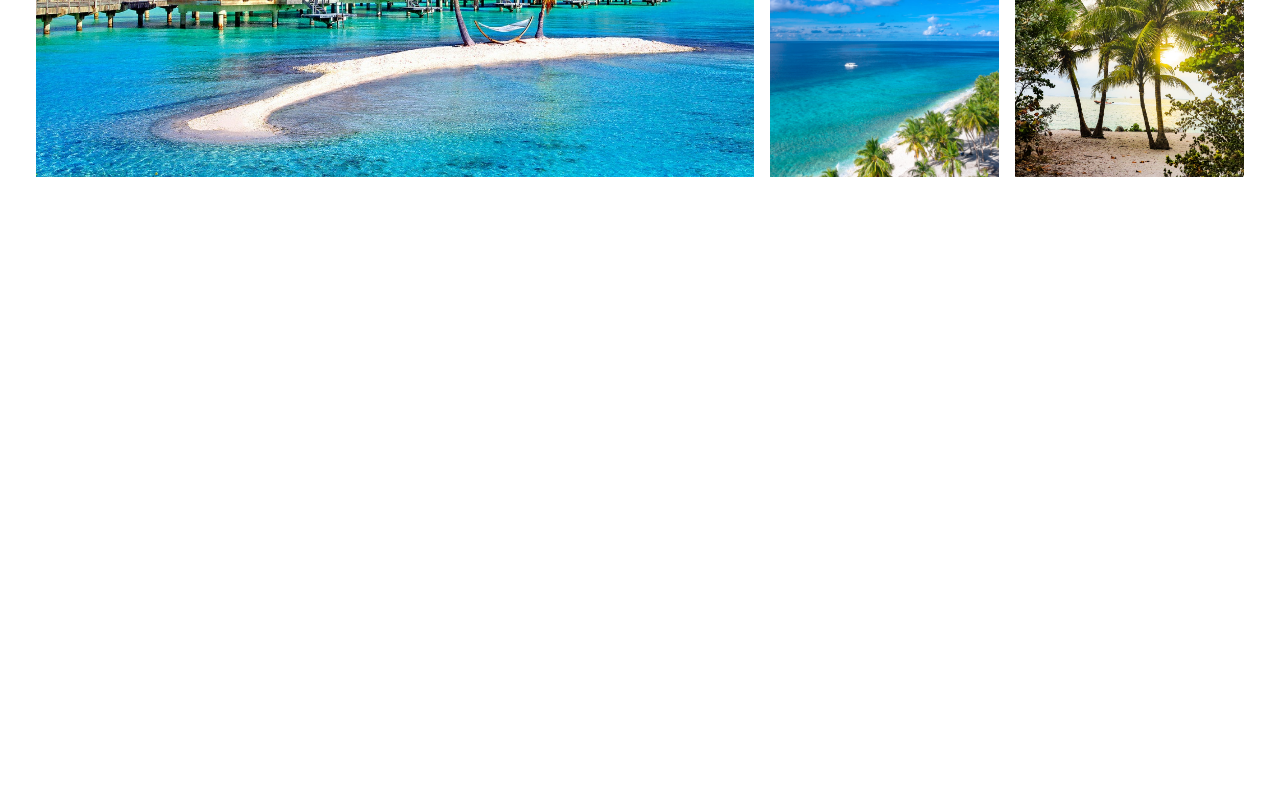
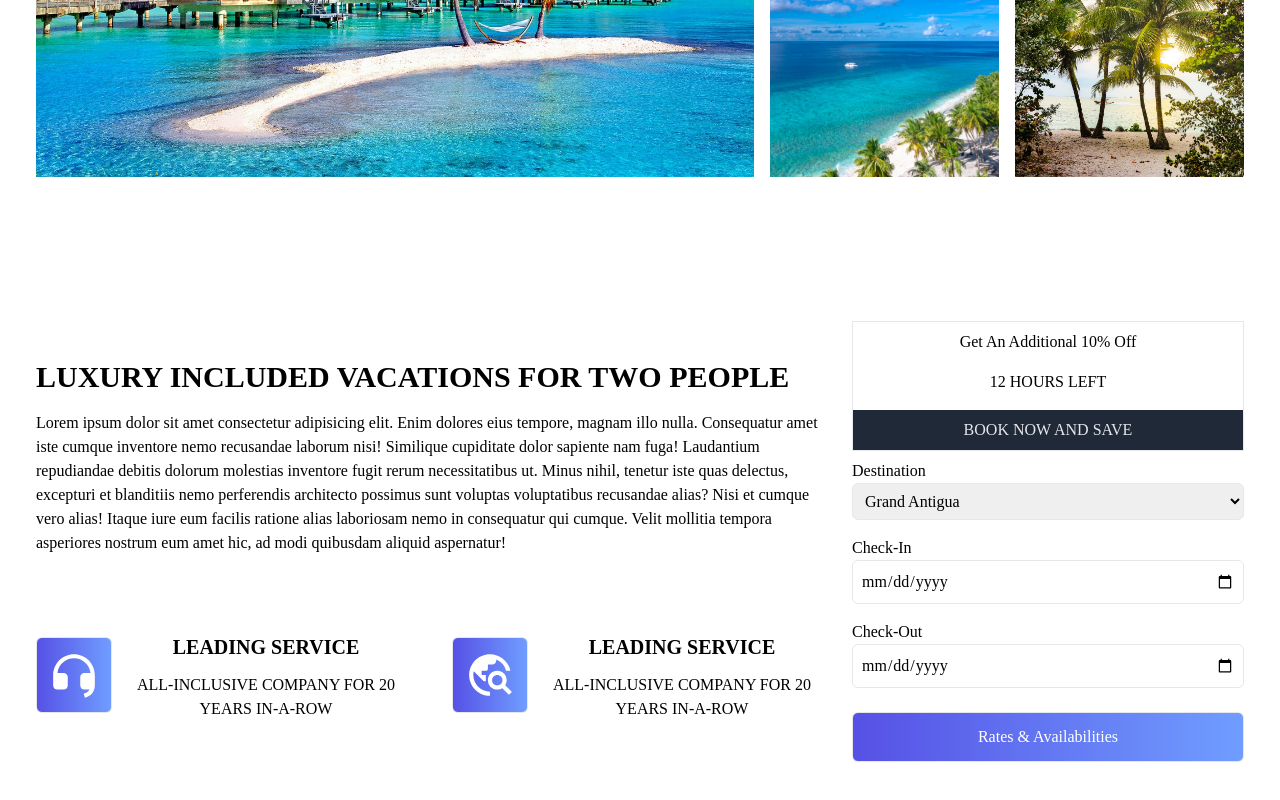
Before and after one commit to V-Gnana-Teja/Travel-Website, a React (Create React App) app: page / in a window 1280 px wide. Shown: the part 1278-2078 px from the top of the page. Before the commit the page ends 1535 px from the top, so only its background shows below. Built offline with nearby package versions, Linux system fonts and the light colour scheme.

Commit message:
Created Place Info, Contact and Form Section

```diff
--- a/src/App.js
+++ b/src/App.js
@@ -2,6 +2,7 @@
 import Navbar from "./components/Navbar";
 import Hero from "./components/Hero";
 import Destinations from "./components/Destinations";
+import Search from "./components/Search";
 
 function App() {
   return (
@@ -9,6 +10,7 @@
       <Navbar />
       <Hero />
       <Destinations />
+      <Search />
     </div>
   );
 }
--- /dev/null
+++ b/src/components/Search.jsx
@@ -0,0 +1,86 @@
+import React from "react";
+import { RiCustomerServiceFill } from "react-icons/ri";
+import { MdOutlineTravelExplore } from "react-icons/md";
+
+const Search = () => {
+  return (
+    <div className="max-w-[1240px] mx-auto grid lg:grid-cols-3 gap-4 px-4 py-16">
+      <div className="lg:col-span-2 flex flex-col justify-evenly">
+        <div>
+          <h2>LUXURY INCLUDED VACATIONS FOR TWO PEOPLE</h2>
+          <p className="py-4">
+            Lorem ipsum dolor sit amet consectetur adipisicing elit. Enim
+            dolores eius tempore, magnam illo nulla. Consequatur amet iste
+            cumque inventore nemo recusandae laborum nisi! Similique cupiditate
+            dolor sapiente nam fuga! Laudantium repudiandae debitis dolorum
+            molestias inventore fugit rerum necessitatibus ut. Minus nihil,
+            tenetur iste quas delectus, excepturi et blanditiis nemo perferendis
+            architecto possimus sunt voluptas voluptatibus recusandae alias?
+            Nisi et cumque vero alias! Itaque iure eum facilis ratione alias
+            laboriosam nemo in consequatur qui cumque. Velit mollitia tempora
+            asperiores nostrum eum amet hic, ad modi quibusdam aliquid
+            aspernatur!{" "}
+          </p>
+        </div>
+
+        <div className='grid sm:grid-cols-2 gap-8 py-4'>
+          <div className='flex flex-col lg:flex-row items-center text-center'>
+            <button>
+              <RiCustomerServiceFill size={50} />
+            </button>
+            <div>
+                <h3 className='py-2'>LEADING SERVICE</h3>
+                <p className='py-1'>ALL-INCLUSIVE COMPANY FOR 20 YEARS IN-A-ROW</p>
+            </div>
+          </div>
+          <div className='flex flex-col lg:flex-row items-center text-center'>
+            <button>
+              <MdOutlineTravelExplore size={50} />
+            </button>
+            <div>
+                <h3 className='py-2'>LEADING SERVICE</h3>
+                <p className='py-1'>ALL-INCLUSIVE COMPANY FOR 20 YEARS IN-A-ROW</p>
+            </div>
+          </div>
+        </div>
+      </div>
+
+    <div>
+      <div className="border text-center">
+        <p className="pt-2"> Get An Additional 10% Off</p>
+        <p className="py-4">12 HOURS LEFT</p>
+        <p className="bg-gray-800 text-gray-200 py-2"> BOOK NOW AND SAVE</p>
+      </div>
+
+      <form className="w-full ">
+        <div className="flex flex-col my-2">
+          <label> Destination</label>
+          <select className="border rounded-md p-2">
+            <option>Grand Antigua</option>
+            <option>Key West</option>
+            <option>Maldieves</option>
+            <option>Cozumel</option>
+          </select>
+        </div>
+
+        <div className="flex flex-col my-4">
+          <label> Check-In</label>
+          <input className="border rounded-md p-2" type="date" />
+        </div>
+
+        <div className="flex flex-col my-2">
+          <label> Check-Out</label>
+          <input className="border rounded-md p-2" type="date" />
+        </div>
+
+        <div>
+          <button className="w-full my-4">Rates & Availabilities</button>
+        </div>
+      </form>
+
+    </div>
+    </div>
+  );
+};
+
+export default Search;
```
